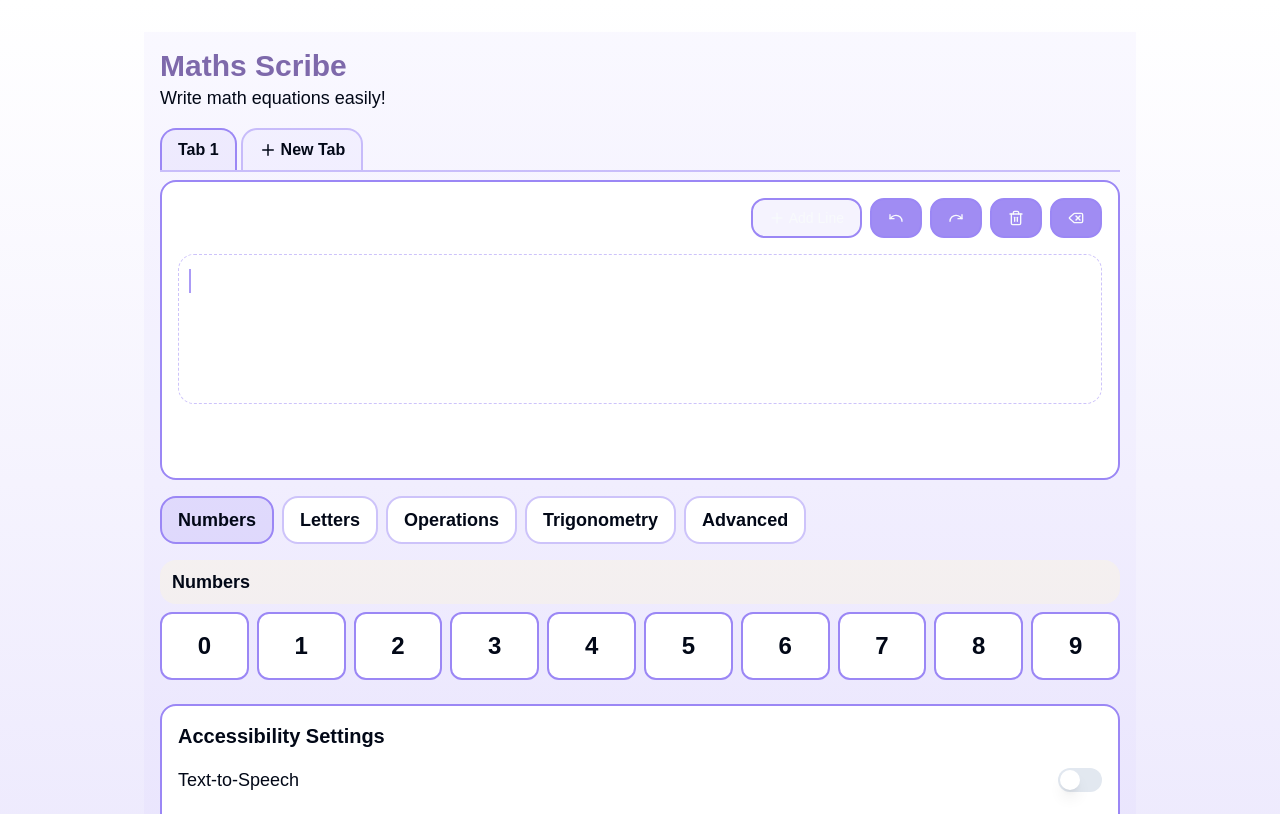
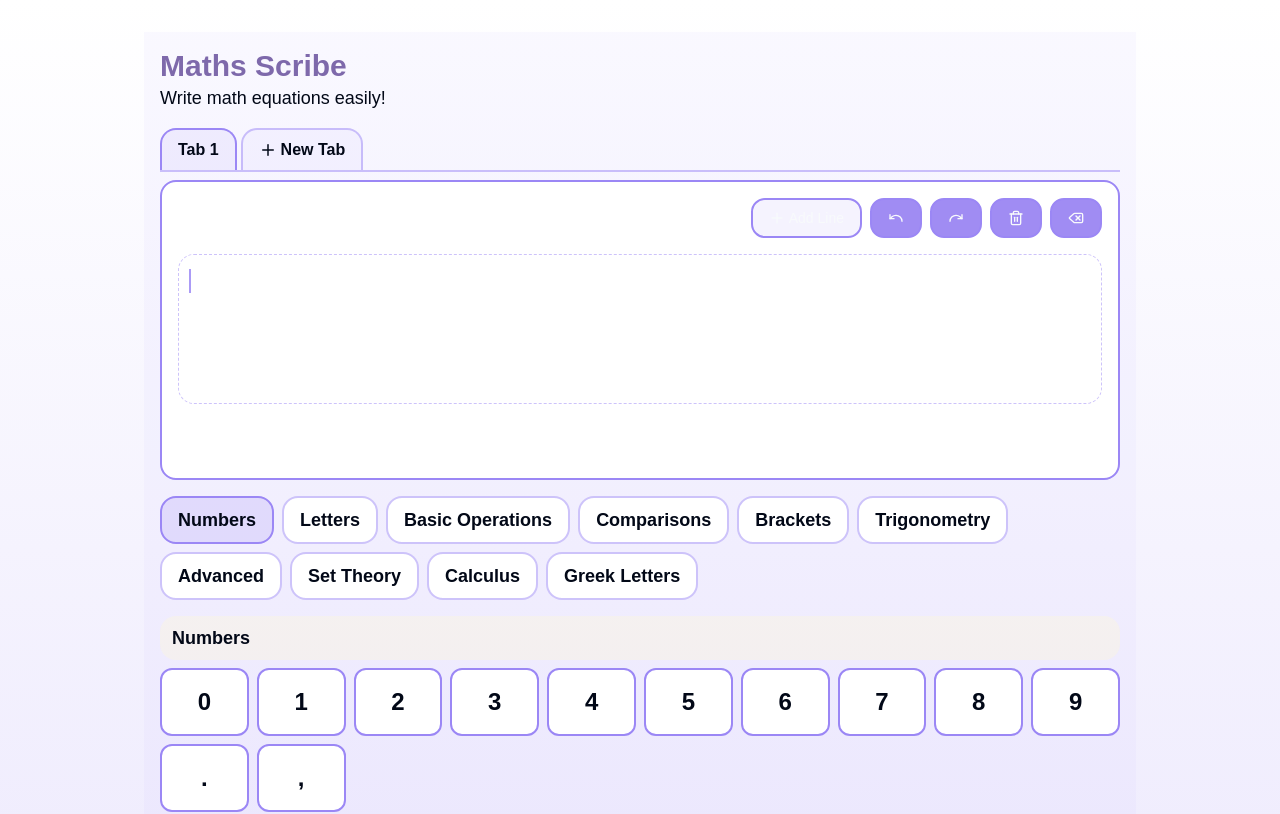
Before and after one commit to faizjmc/easy-maths-helper-app, a React (Vite) app: page / in a window 1280 px wide. Shown: the top 814 px of the page. Built offline with nearby package versions, Linux system fonts and the light colour scheme.

Commit message:
Add more symbols and groups
Add more symbols and groups to the math scribe application.

```diff
--- a/src/data/symbolGroups.ts
+++ b/src/data/symbolGroups.ts
@@ -11,52 +11,63 @@ export const symbolGroups: SymbolGroups = {
   numbers: {
     title: "Numbers",
     symbols: [
-      { symbol: "0" },
-      { symbol: "1" },
-      { symbol: "2" },
-      { symbol: "3" },
-      { symbol: "4" },
-      { symbol: "5" },
-      { symbol: "6" },
-      { symbol: "7" },
-      { symbol: "8" },
-      { symbol: "9" },
+      { symbol: "0" }, { symbol: "1" }, { symbol: "2" }, { symbol: "3" },
+      { symbol: "4" }, { symbol: "5" }, { symbol: "6" }, { symbol: "7" },
+      { symbol: "8" }, { symbol: "9" }, { symbol: ".", label: "decimal point" },
+      { symbol: ",", label: "comma" }
     ],
     color: "bg-mathYellow/30"
   },
   alphabets: {
     title: "Letters",
     symbols: [
-      { symbol: "a" },
-      { symbol: "b" },
-      { symbol: "c" },
-      { symbol: "x" },
-      { symbol: "y" },
-      { symbol: "z" },
-      { symbol: "A" },
-      { symbol: "B" },
-      { symbol: "C" },
-      { symbol: "X" },
-      { symbol: "Y" },
-      { symbol: "Z" },
+      { symbol: "a" }, { symbol: "b" }, { symbol: "c" }, { symbol: "d" },
+      { symbol: "f" }, { symbol: "g" }, { symbol: "h" }, { symbol: "i" },
+      { symbol: "j" }, { symbol: "k" }, { symbol: "l" }, { symbol: "m" },
+      { symbol: "n" }, { symbol: "o" }, { symbol: "p" }, { symbol: "q" },
+      { symbol: "r" }, { symbol: "s" }, { symbol: "t" }, { symbol: "u" },
+      { symbol: "v" }, { symbol: "w" }, { symbol: "x" }, { symbol: "y" },
+      { symbol: "z" }, { symbol: "e", label: "euler's number" }
     ],
     color: "bg-mathBlue/30"
   },
-  operations: {
-    title: "Operations",
+  basicOperations: {
+    title: "Basic Operations",
     symbols: [
       { symbol: "+", label: "plus" },
       { symbol: "-", label: "minus" },
       { symbol: "×", label: "multiply" },
       { symbol: "÷", label: "divide" },
       { symbol: "=", label: "equals" },
+      { symbol: "≠", label: "not equal" },
+      { symbol: "±", label: "plus minus" }
+    ],
+    color: "bg-mathGreen/30"
+  },
+  comparisons: {
+    title: "Comparisons",
+    symbols: [
       { symbol: "<", label: "less than" },
       { symbol: ">", label: "greater than" },
-      { symbol: "(", label: "open bracket" },
-      { symbol: ")", label: "close bracket" },
-      { symbol: ".", label: "decimal point" },
+      { symbol: "≤", label: "less than or equal" },
+      { symbol: "≥", label: "greater than or equal" },
+      { symbol: "≈", label: "approximately equal" },
+      { symbol: "∝", label: "proportional to" }
     ],
-    color: "bg-mathGreen/30"
+    color: "bg-mathOrange/30"
+  },
+  brackets: {
+    title: "Brackets",
+    symbols: [
+      { symbol: "(", label: "open parenthesis" },
+      { symbol: ")", label: "close parenthesis" },
+      { symbol: "[", label: "open square bracket" },
+      { symbol: "]", label: "close square bracket" },
+      { symbol: "{", label: "open curly brace" },
+      { symbol: "}", label: "close curly brace" },
+      { symbol: "|", label: "absolute value" }
+    ],
+    color: "bg-mathPink/30"
   },
   trigonometry: {
     title: "Trigonometry",
@@ -64,7 +75,12 @@ export const symbolGroups: SymbolGroups = {
       { symbol: "sin", label: "sine" },
       { symbol: "cos", label: "cosine" },
       { symbol: "tan", label: "tangent" },
+      { symbol: "csc", label: "cosecant" },
+      { symbol: "sec", label: "secant" },
+      { symbol: "cot", label: "cotangent" },
       { symbol: "°", label: "degrees" },
+      { symbol: "′", label: "minutes" },
+      { symbol: "″", label: "seconds" }
     ],
     color: "bg-mathOrange/30"
   },
@@ -73,10 +89,60 @@ export const symbolGroups: SymbolGroups = {
     symbols: [
       { symbol: "π", label: "pi" },
       { symbol: "√", label: "square root" },
+      { symbol: "∛", label: "cube root" },
+      { symbol: "∜", label: "fourth root" },
       { symbol: "∞", label: "infinity" },
       { symbol: "^", label: "power" },
       { symbol: "!", label: "factorial" },
+      { symbol: "∑", label: "sum" },
+      { symbol: "∏", label: "product" }
     ],
     color: "bg-mathPink/30"
   },
+  setTheory: {
+    title: "Set Theory",
+    symbols: [
+      { symbol: "∈", label: "element of" },
+      { symbol: "∉", label: "not element of" },
+      { symbol: "⊂", label: "subset" },
+      { symbol: "⊆", label: "subset or equal" },
+      { symbol: "∪", label: "union" },
+      { symbol: "∩", label: "intersection" },
+      { symbol: "∅", label: "empty set" },
+      { symbol: "∀", label: "for all" },
+      { symbol: "∃", label: "exists" }
+    ],
+    color: "bg-mathBlue/30"
+  },
+  calculus: {
+    title: "Calculus",
+    symbols: [
+      { symbol: "∫", label: "integral" },
+      { symbol: "∂", label: "partial derivative" },
+      { symbol: "′", label: "prime" },
+      { symbol: "″", label: "double prime" },
+      { symbol: "∇", label: "nabla" },
+      { symbol: "lim", label: "limit" },
+      { symbol: "dx", label: "differential x" },
+      { symbol: "dy", label: "differential y" }
+    ],
+    color: "bg-mathGreen/30"
+  },
+  greek: {
+    title: "Greek Letters",
+    symbols: [
+      { symbol: "α", label: "alpha" },
+      { symbol: "β", label: "beta" },
+      { symbol: "γ", label: "gamma" },
+      { symbol: "δ", label: "delta" },
+      { symbol: "ε", label: "epsilon" },
+      { symbol: "θ", label: "theta" },
+      { symbol: "λ", label: "lambda" },
+      { symbol: "μ", label: "mu" },
+      { symbol: "σ", label: "sigma" },
+      { symbol: "φ", label: "phi" },
+      { symbol: "Ω", label: "omega" }
+    ],
+    color: "bg-mathYellow/30"
+  }
 };
```
